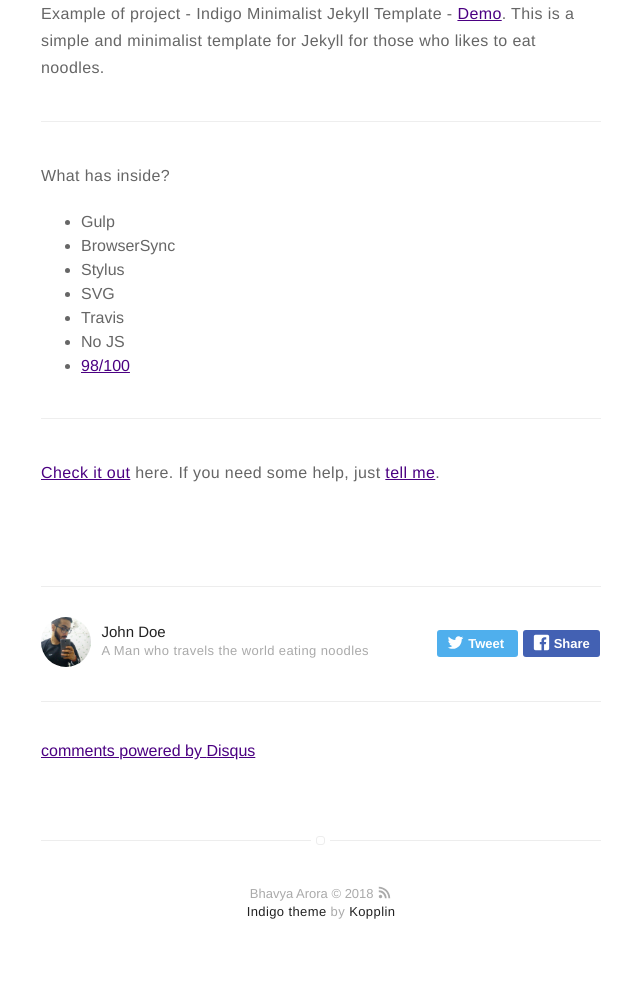
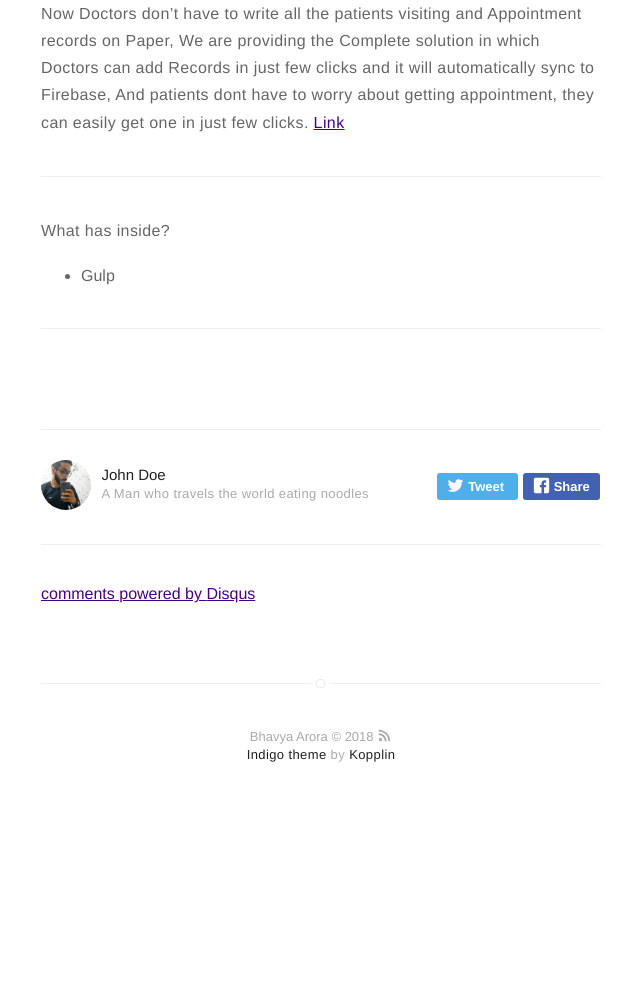
Before and after one commit to bhavya-arora/bhavya-arora.github.io, a Jekyll site: the page built from _posts/2016-01-23-indigo-jekyll-theme.markdown, in a window 1280 px wide. Shown: the part 801-1784 px from the top of the page, without its empty margins (319-959 px from the left). Built offline with Jekyll 4.4.1, drawn with Linux system fonts in a browser that asks for light colours; comment, search, counter and statistics services are not loaded; after the commit the page ends 1627 px from its top, so only the background shows below that.

Commit message:
Update 2016-01-23-indigo-jekyll-theme.markdown

```diff
--- a/_posts/2016-01-23-indigo-jekyll-theme.markdown
+++ b/_posts/2016-01-23-indigo-jekyll-theme.markdown
@@ -15,21 +15,12 @@ externalLink: false
 
 ![image](https://user-images.githubusercontent.com/30223933/45687659-fc62de00-bb6c-11e8-9054-0834deb6d6fd.png)
 
-Example of project - Indigo Minimalist Jekyll Template - [Demo](http://sergiokopplin.github.io/indigo/). This is a simple and minimalist template for Jekyll for those who likes to eat noodles.
+ Now Doctors don't have to write all the patients visiting and Appointment records on Paper, We are providing the Complete solution in which Doctors can add Records in just few clicks and it will automatically sync to Firebase, And patients dont have to worry about getting appointment, they can easily get one in just few clicks. [Link](https://play.google.com/store/apps/details?id=com.id.drapp)
 
 ---
 
 What has inside?
 
 - Gulp
-- BrowserSync
-- Stylus
-- SVG
-- Travis
-- No JS
-- [98/100](https://developers.google.com/speed/pagespeed/insights/?url=http%3A%2F%2Fsergiokopplin.github.io%2Findigo%2F)
 
 ---
-
-[Check it out](http://sergiokopplin.github.io/indigo/) here.
-If you need some help, just [tell me](http://github.com/sergiokopplin/indigo/issues).
```
